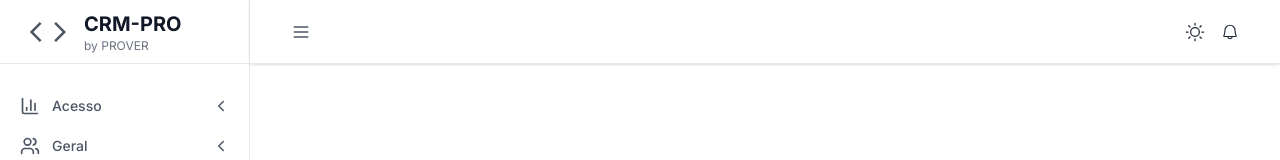
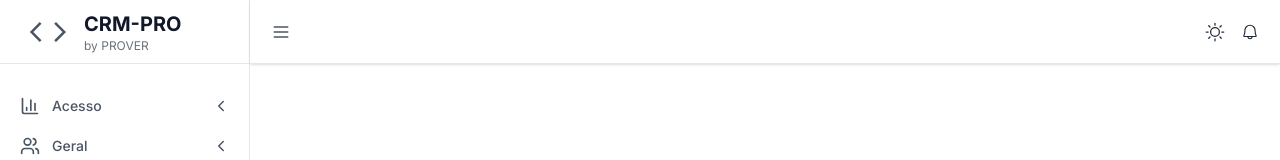
Before and after one commit to Brenobn/CRM-Prover-Web, a React (Vite) app: page / in a window 1280 px wide. Shown: the top 160 px of the page. Built offline with nearby package versions, Linux system fonts and the light colour scheme.

Commit message:
Just changing the padding of the header

```diff
--- a/src/components/header.tsx
+++ b/src/components/header.tsx
@@ -19,7 +19,7 @@ export function Header({ children }: { children?: ReactNode }) {
   }
 
   return (
-    <header className="h-16 w-full shadow-sm border-b-background-700 bg-white dark:bg-gray-150 border-b-[0.8px] border-b-[rgb(229,231,235)] dark:border-b-gray-125 flex justify-between items-center px-[4%] transition-colors duration-300 ease-in-out">
+    <header className="h-16 w-full shadow-sm border-b-background-700 bg-white dark:bg-gray-150 border-b-[0.8px] border-b-[rgb(229,231,235)] dark:border-b-gray-125 flex justify-between items-center px-[2%] transition-colors duration-300 ease-in-out">
 
       <div className="flex items-center gap-4">
         {children}
```
